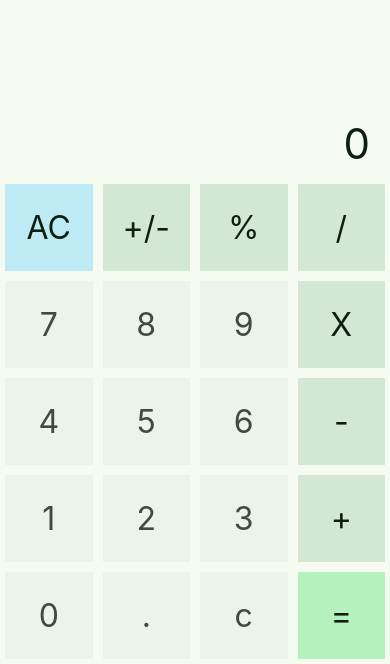
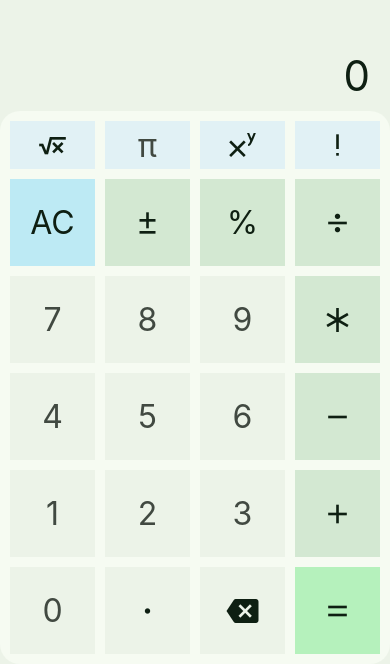
Before and after one commit to ChathurK/Calculator-App, a React Native app: screen / in a window 390 px wide. Shown: the part 180-844 px from the top of the page. Built offline with nearby package versions, Linux system fonts and the light colour scheme.

Commit message:
Refactor App component to use icon names for buttons and improve layout structure

```diff
--- a/App.js
+++ b/App.js
@@ -1,3 +1,5 @@
+/* IM/2021/001 - Kumarasingha K.A.C. */
+
 import React, { Component } from "react";
 import { StatusBar } from "expo-status-bar";
 import { SafeAreaView, StyleSheet, Text, View } from "react-native";
@@ -18,61 +20,80 @@ export default class App extends Component {
   // render method
   render() {
     return (
-      <View style={styles.container}>
+      <SafeAreaView style={styles.window}>
         <StatusBar style="auto" />
-        <SafeAreaView>
-          <Text style={styles.value}>
-            {parseFloat(this.state.currentValue).toLocaleString()}
-          </Text>
+          <View style={styles.textArea}>
+            <Text style={styles.value}>
+              {parseFloat(this.state.currentValue).toLocaleString()}
+            </Text>
+          </View>
 
-          {/* Do create componentRow */}
+        <View style={styles.buttonArea}>
+          <Row>
+            <Button iconName="square-root" theme="extra" onPress={() => this.HandleTap("operator", "sqrt")} />
+            <Button text="π" theme="extra" onPress={() => this.HandleTap("operator", "pi")} />
+            <Button iconName="exponent" theme="extra" onPress={() => this.HandleTap("operator", "^")} />
+            <Button iconName="exclamation" theme="extra" onPress={() => this.HandleTap("operator", "!")} />
+          </Row>
+
           <Row>
             <Button text="AC" theme="accentBlue" onPress={() => this.HandleTap("clear")} />
-            <Button text="+/-" theme="secondary" onPress={() => this.HandleTap("posneg")} />
+            <Button iconName="plus-minus" theme="secondary" onPress={() => this.HandleTap("posneg")} />
             <Button text="%" theme="secondary" onPress={() => this.HandleTap("percentage")} />
-            <Button text="/" theme="secondary" onPress={() => this.HandleTap("operator", "/")} />
+            <Button iconName="division" theme="secondary" onPress={() => this.HandleTap("operator", "/")} />
           </Row>
 
-          {/* Number */}
           <Row>
             <Button text="7" theme={"primary"} onPress={() => this.HandleTap("number", 7)} />
             <Button text="8" theme={"primary"} onPress={() => this.HandleTap("number", 8)} />
             <Button text="9" theme={"primary"} onPress={() => this.HandleTap("number", 9)} />
-            <Button text="X" theme="secondary" onPress={() => this.HandleTap("operator", "*")} />
+            <Button iconName="multiplication" theme="secondary" onPress={() => this.HandleTap("operator", "*")} />
           </Row>
 
           <Row>
             <Button text="4" theme={"primary"} onPress={() => this.HandleTap("number", 4)} />
             <Button text="5" theme={"primary"} onPress={() => this.HandleTap("number", 5)} />
             <Button text="6" theme={"primary"} onPress={() => this.HandleTap("number", 6)} />
-            <Button text="-" theme="secondary" onPress={() => this.HandleTap("operator", "-")} />
+            <Button iconName="minus" theme="secondary" onPress={() => this.HandleTap("operator", "-")} />
           </Row>
 
           <Row>
             <Button text="1" theme={"primary"} onPress={() => this.HandleTap("number", 1)} />
             <Button text="2" theme={"primary"} onPress={() => this.HandleTap("number", 2)} />
             <Button text="3" theme={"primary"} onPress={() => this.HandleTap("number", 3)} />
-            <Button text="+" theme="secondary" onPress={() => this.HandleTap("operator", "+")} />
+            <Button iconName="plus" theme="secondary" onPress={() => this.HandleTap("operator", "+")} />
           </Row>
 
           <Row>
             <Button text="0" theme={"primary"} onPress={() => this.HandleTap("number", 0)} />
-            <Button text="." theme={"primary"} onPress={() => this.HandleTap("number", ".")} />
-            <Button text="c" theme={"primary"} onPress={() => this.HandleTap("backspace")} />
-            <Button text="=" theme="accentGreen" onPress={() => this.HandleTap("equal", "=")} />
+            <Button iconName="circle-small" theme={"primary"} onPress={() => this.HandleTap("number", ".")} />
+            <Button iconName="backspace" theme={"primary"} onPress={() => this.HandleTap("backspace")} />
+            <Button iconName="equal" theme="accentGreen" onPress={() => this.HandleTap("equal", "=")} />
           </Row>
-        </SafeAreaView>
-      </View>
+        </View>
+
+      </SafeAreaView>
     );
   }
 }
 
 // create styles of app
 const styles = StyleSheet.create({
-  container: {
+  window: {
     flex: 1,
+    backgroundColor: myColors.primary,
+  },
+  textArea: {
+    display: "flex",
+    backgroundColor: myColors.primary,
+    flex: 1,
+    justifyContent: "flex-end",
+  },
+  buttonArea: {
+    borderRadius: 20,
     backgroundColor: myColors.background,
     justifyContent: "flex-end",
+    padding: 5,
   },
   value: {
     color: myColors.textSecondary,
```
